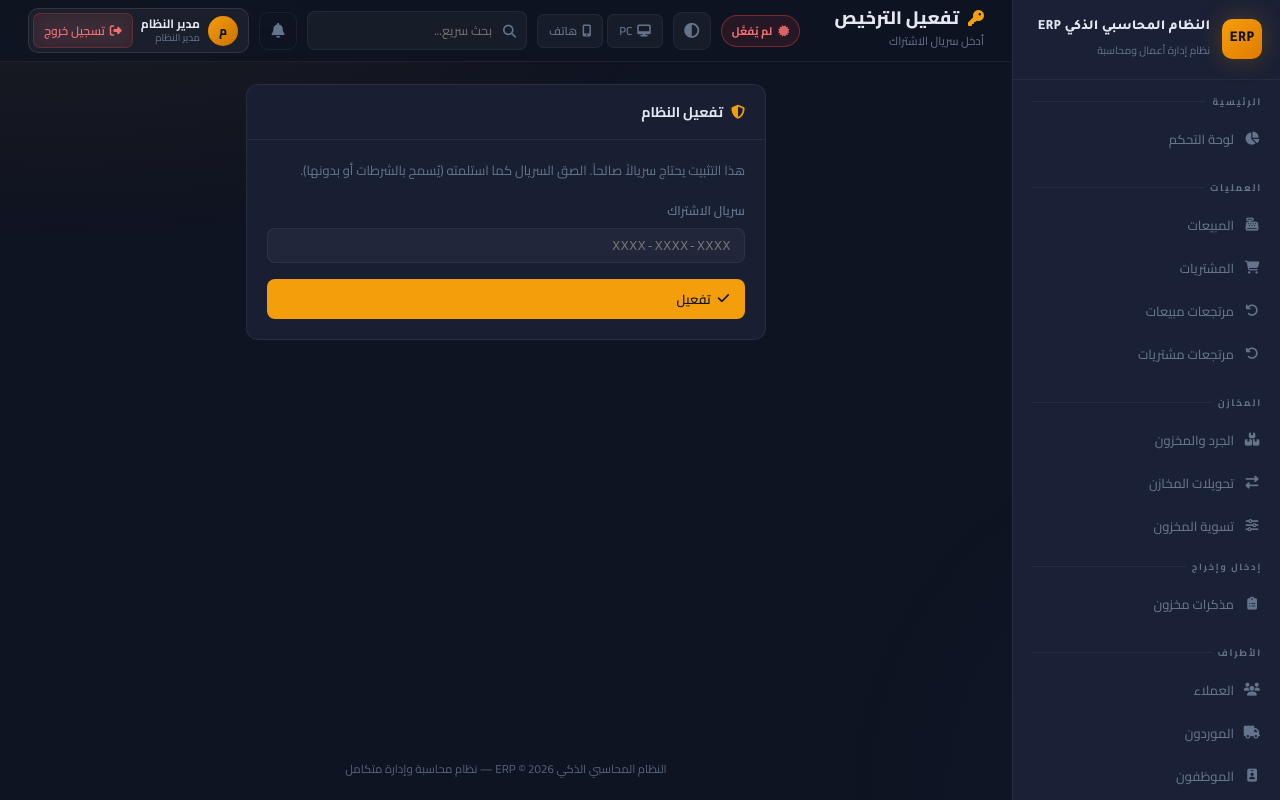
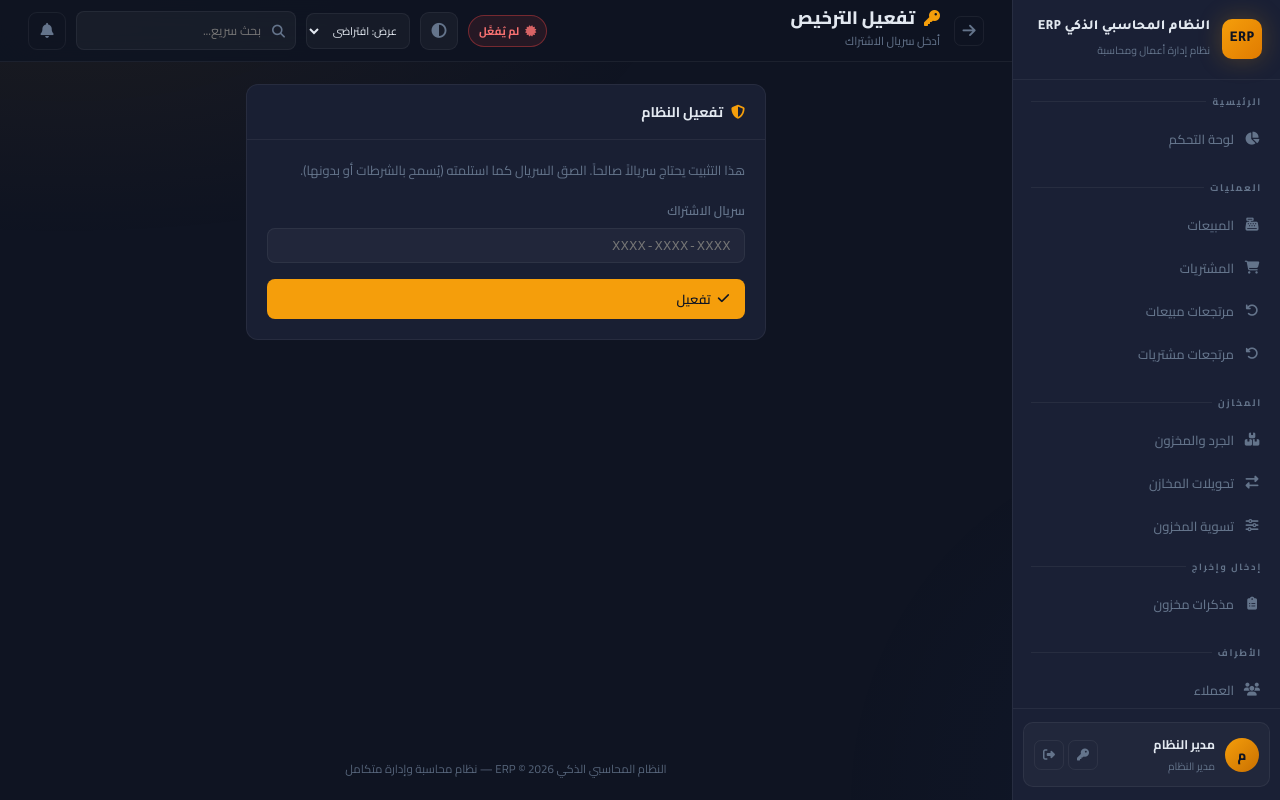
Before and after one commit to mohamednasserohi700-commits/SYSTEM-ERP, a Flask app: page /license/activate in a window 1280 px wide. Run offline with Flask 3, Linux system fonts and the light colour scheme; a user stored in the database is signed in; data comes from the database, SQL or seed files in the repository; data that the repository does not hold is empty.

Commit message:
Add files via upload

```diff
--- a/templates/base.html
+++ b/templates/base.html
@@ -70,7 +70,13 @@
         .nav-badge{background:var(--danger);color:white;font-size:9.5px;padding:2px 6px;border-radius:20px;font-weight:800;
             z-index:1;flex-shrink:0;min-width:18px;text-align:center}
         .nav-badge.warn{background:var(--warning);color:#0f1422}
-
+        .sidebar-footer{margin-top:auto;padding:13px 10px;border-top:1px solid var(--border);flex-shrink:0}
+        .user-card{display:flex;align-items:center;gap:10px;padding:10px;border-radius:10px;
+            background:rgba(255,255,255,.03);border:1px solid var(--border)}
+        .user-avatar{width:34px;height:34px;background:linear-gradient(135deg,var(--accent),#c97000);border-radius:50%;
+            display:flex;align-items:center;justify-content:center;font-weight:800;font-size:13px;color:#0f1422;flex-shrink:0}
+        .user-name{font-size:12.5px;font-weight:700;white-space:nowrap;overflow:hidden;text-overflow:ellipsis}
+        .user-role{font-size:10.5px;color:var(--text-muted)}
         .icon-btn{width:30px;height:30px;border-radius:7px;background:transparent;border:1px solid var(--border);
             color:var(--text-muted);display:flex;align-items:center;justify-content:center;font-size:12px;
             cursor:pointer;text-decoration:none;transition:all .2s}
@@ -251,7 +257,7 @@
         }
     </style>
     <script>
-    (function(){try{var m=localStorage.getItem('erp_layout_max_width');if(m==='mobile')document.documentElement.style.setProperty('--layout-max','480px');else if(m==='pc')document.documentElement.style.setProperty('--layout-max','100%');}catch(e){}})();
+    (function(){try{var lw=localStorage.getItem('erp_layout_max_width');if(lw)document.documentElement.style.setProperty('--layout-max',lw);}catch(e){}})();
     </script>
     <script>
     (function(){try{var t=localStorage.getItem('erp_theme')||'dark';document.documentElement.setAttribute('data-theme',t);
@@ -457,12 +463,26 @@
         </div>
     </nav>
 
+    <div class="sidebar-footer">
+        <div class="user-card">
+            <div class="user-avatar">{{ (current_user.full_name or current_user.username)[0] }}</div>
+            <div style="flex:1;min-width:0;">
+                <div class="user-name">{{ current_user.full_name or current_user.username }}</div>
+                <div class="user-role">{% if current_user.role=='developer' %}مطوّر النظام{% elif current_user.role=='admin' %}مدير النظام{% elif current_user.role=='manager' %}مشرف{% else %}مستخدم{% endif %}</div>
+            </div>
+            <div style="display:flex;gap:4px;margin-right:auto;">
+                <a href="{{ url_for('change_password') }}" class="icon-btn" title="تغيير كلمة المرور"><i class="fas fa-key"></i></a>
+                <a href="{{ url_for('logout') }}" class="icon-btn danger" title="تسجيل الخروج"><i class="fas fa-sign-out-alt"></i></a>
+            </div>
+        </div>
+    </div>
 </aside>
 
 <main class="main-content">
     <div class="topbar">
         <div style="display:flex;align-items:center;gap:14px;">
             <button class="mobile-menu-btn icon-btn" onclick="toggleSidebar()" style="font-size:16px;"><i class="fas fa-bars"></i></button>
+            <button type="button" onclick="history.back()" class="icon-btn" title="رجوع" style="font-size:15px;flex-shrink:0;"><i class="fas fa-arrow-right"></i></button>
             <div>
                 <div class="page-title"><i class="{{ block_icon | default('fas fa-home') }}"></i>{% block page_title %}الرئيسية{% endblock %}</div>
                 <div class="breadcrumb">{% block breadcrumb %}{{ app_brand_title }}{% endblock %}</div>
@@ -475,21 +495,13 @@
             </span>
             {% endif %}
             <button type="button" class="theme-toggle" onclick="erpToggleTheme()" title="تبديل الوضع الفاتح/الداكن"><i class="fas fa-adjust"></i></button>
-            <div class="erp-device-layout-tools" style="display:flex;align-items:center;gap:4px;flex-shrink:0;" title="يُحفظ على هذا الجهاز/المتصفح فقط">
-                <button id="erpLayoutPC" onclick="erpSetLayout('pc')" title="عرض PC — محتوى موسّع"
-                    style="display:flex;align-items:center;gap:5px;padding:5px 11px;border-radius:7px;
-                           border:1px solid var(--border);background:rgba(255,255,255,.04);
-                           color:var(--text-muted);font-family:'Cairo',sans-serif;font-size:11.5px;font-weight:600;
-                           cursor:pointer;transition:all .18s;white-space:nowrap;">
-                    <i class="fas fa-desktop" style="font-size:12px;"></i> PC
-                </button>
-                <button id="erpLayoutMobile" onclick="erpSetLayout('mobile')" title="عرض الهاتف — محتوى ضيّق"
-                    style="display:flex;align-items:center;gap:5px;padding:5px 11px;border-radius:7px;
-                           border:1px solid var(--border);background:rgba(255,255,255,.04);
-                           color:var(--text-muted);font-family:'Cairo',sans-serif;font-size:11.5px;font-weight:600;
-                           cursor:pointer;transition:all .18s;white-space:nowrap;">
-                    <i class="fas fa-mobile-alt" style="font-size:12px;"></i> هاتف
-                </button>
+            <div class="erp-device-layout-tools" style="display:flex;align-items:center;gap:6px;flex-shrink:0;" title="يُحفظ على هذا الجهاز/المتصفح فقط — لا يتبع حساب المستخدم">
+                <select id="erpLayoutWidth" class="form-control" aria-label="عرض المحتوى" style="width:auto;min-width:104px;max-width:132px;padding:6px 8px;font-size:11px;border-radius:8px;cursor:pointer;">
+                    <option value="">عرض: افتراضي</option>
+                    {% for w in ['100%','1920px','1600px','1400px','1200px','1024px'] %}
+                    <option value="{{ w }}">{{ w }}</option>
+                    {% endfor %}
+                </select>
             </div>
             {% block topbar_actions %}{% endblock %}
 
@@ -518,32 +530,6 @@
                     <div id="notifList"><div class="notif-empty"><i class="fas fa-check-circle" style="font-size:26px;display:block;margin-bottom:10px;color:var(--success);opacity:.7;"></i>لا توجد إشعارات</div></div>
                 </div>
             </div>
-
-            <!-- User info + Logout glass button -->
-            <div style="display:flex;align-items:center;gap:8px;padding:4px 10px 4px 4px;
-                        border-radius:10px;border:1px solid rgba(255,255,255,.10);
-                        background:rgba(255,255,255,.05);backdrop-filter:blur(12px);
-                        -webkit-backdrop-filter:blur(12px);flex-shrink:0;">
-                <div style="width:30px;height:30px;background:linear-gradient(135deg,var(--accent),#c97000);
-                            border-radius:50%;display:flex;align-items:center;justify-content:center;
-                            font-weight:800;font-size:12px;color:#0f1422;flex-shrink:0;">
-                    {{ (current_user.full_name or current_user.username)[0] }}
-                </div>
-                <div style="display:flex;flex-direction:column;line-height:1.2;min-width:0;">
-                    <span style="font-size:12px;font-weight:700;white-space:nowrap;overflow:hidden;text-overflow:ellipsis;max-width:110px;">{{ current_user.full_name or current_user.username }}</span>
-                    <span style="font-size:10px;color:var(--text-muted);">{% if current_user.role=='developer' %}مطوّر النظام{% elif current_user.role=='admin' %}مدير النظام{% elif current_user.role=='manager' %}مشرف{% else %}مستخدم{% endif %}</span>
-                </div>
-                <a href="{{ url_for('logout') }}" title="تسجيل الخروج"
-                   style="display:flex;align-items:center;gap:5px;padding:5px 10px;border-radius:7px;
-                          background:rgba(239,68,68,.10);border:1px solid rgba(239,68,68,.25);
-                          color:#f87171;font-size:12px;font-weight:600;text-decoration:none;
-                          transition:all .2s;white-space:nowrap;backdrop-filter:blur(8px);-webkit-backdrop-filter:blur(8px);"
-                   onmouseover="this.style.background='rgba(239,68,68,.22)';this.style.borderColor='rgba(239,68,68,.5)'"
-                   onmouseout="this.style.background='rgba(239,68,68,.10)';this.style.borderColor='rgba(239,68,68,.25)'">
-                    <i class="fas fa-sign-out-alt"></i> تسجيل خروج
-                </a>
-            </div>
-
         </div>
     </div>
 
@@ -567,39 +553,26 @@
 <script>
 (function(){
     var KEY_W = 'erp_layout_max_width';
+    var selW = document.getElementById('erpLayoutWidth');
     var root = document.documentElement;
-    var btnPC = document.getElementById('erpLayoutPC');
-    var btnMob = document.getElementById('erpLayoutMobile');
-
-    var ACTIVE_STYLE = 'border-color:var(--accent);color:var(--accent);background:var(--accent-soft);';
-    var IDLE_STYLE   = 'border-color:var(--border);color:var(--text-muted);background:rgba(255,255,255,.04);';
-
-    function applyLayout(mode, save){
-        var w = (mode === 'mobile') ? '480px' : '100%';
-        root.style.setProperty('--layout-max', w);
-        if(save){ try{ localStorage.setItem(KEY_W, mode); }catch(e){} }
-        if(btnPC)  btnPC.style.cssText  += (mode === 'pc')     ? ACTIVE_STYLE : IDLE_STYLE;
-        if(btnMob) btnMob.style.cssText += (mode === 'mobile') ? ACTIVE_STYLE : IDLE_STYLE;
+    if(selW){
+        try{
+            var sw = localStorage.getItem(KEY_W);
+            selW.value = sw || '';
+        }catch(e){ selW.value = ''; }
+        selW.addEventListener('change', function(){
+            var v = (this.value || '').trim();
+            try{
+                if(!v){
+                    localStorage.removeItem(KEY_W);
+                    root.style.removeProperty('--layout-max');
+                }else{
+                    localStorage.setItem(KEY_W, v);
+                    root.style.setProperty('--layout-max', v);
+                }
+            }catch(err){}
+        });
     }
-
-    // تحميل الحالة المحفوظة
-    var saved = '';
-    try{ saved = localStorage.getItem(KEY_W) || ''; }catch(e){}
-    if(saved === 'mobile' || saved === 'pc'){ applyLayout(saved, false); }
-
-    window.erpSetLayout = function(mode){
-        var current = '';
-        try{ current = localStorage.getItem(KEY_W) || ''; }catch(e){}
-        if(current === mode){
-            // نفس الزر → إلغاء التفعيل (reset)
-            root.style.removeProperty('--layout-max');
-            try{ localStorage.removeItem(KEY_W); }catch(e){}
-            if(btnPC)  btnPC.style.cssText  += IDLE_STYLE;
-            if(btnMob) btnMob.style.cssText += IDLE_STYLE;
-        } else {
-            applyLayout(mode, true);
-        }
-    };
 })();
 async function loadNotif() {
     try {
```
